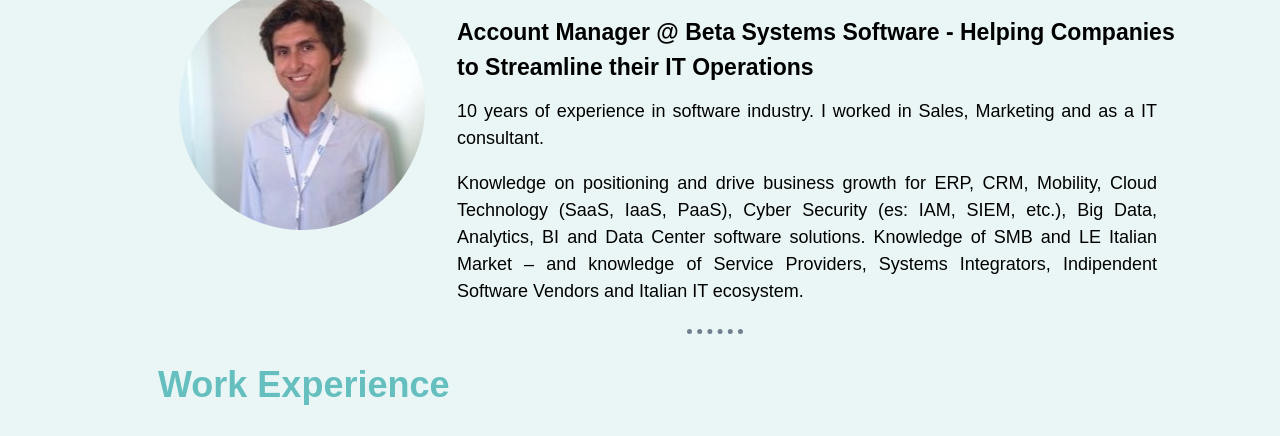
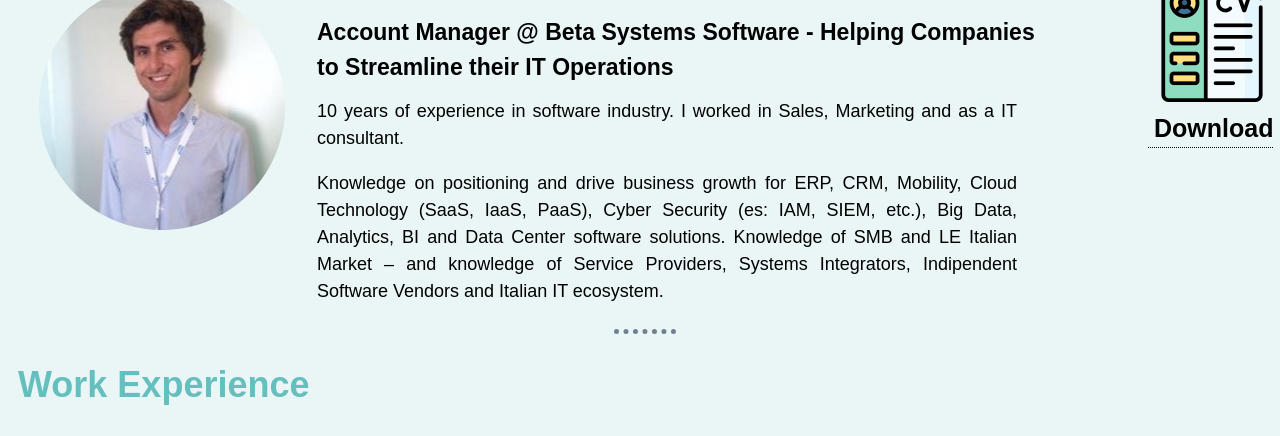
Before and after one commit to luca455/cv, a plain HTML site: page index.html in a window 1280 px wide. Shown: the part 495-931 px from the top of the page. Drawn offline with Linux system fonts and the light colour scheme.

Commit message:
Add files via upload

```diff
--- a/css/styles.css
+++ b/css/styles.css
@@ -6,7 +6,7 @@ body {
   background-color: #EAF6F6;
   font: caption;
   line-height: 1.5;
-  padding-left: 150px;
+  padding-left: 10px;
   font-size: 18px;
 }
 
```
